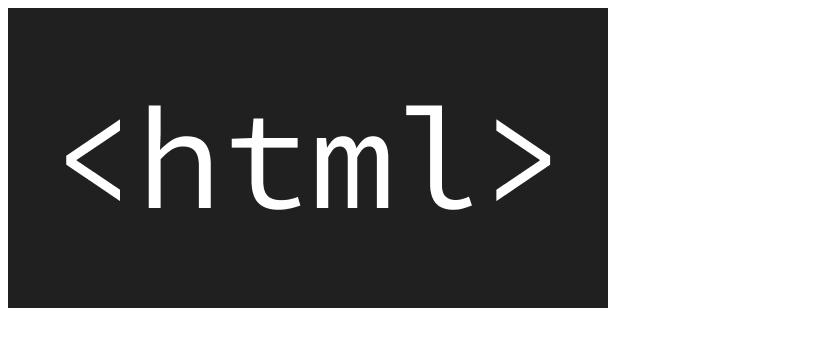
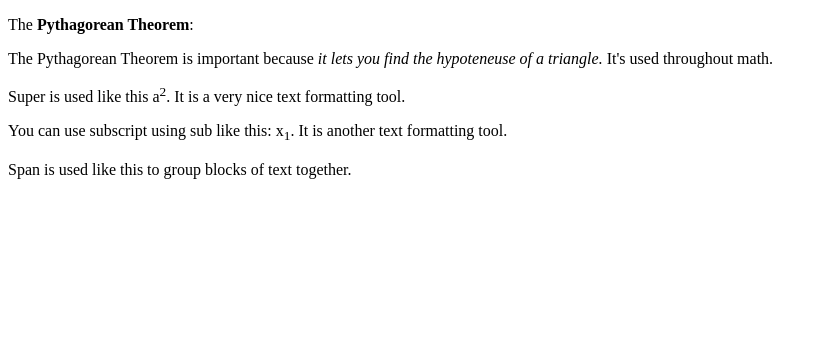
Before and after one commit to samofuture/front-end-edu, a plain HTML site: page HTML/index.html in a window 1280 px wide. Shown: the whole page, without its empty margins (0-827 px from the left). Drawn offline with Linux system fonts and the light colour scheme.

Commit message:
Exercise 4 Completed

```diff
--- a/HTML/index.html
+++ b/HTML/index.html
@@ -5,6 +5,20 @@
          <title>Hello, world!</title>
        </head>
        <body>
-         <img src="./html.png" alt="HTML" height="300" width="600">
+         <p>
+          The <strong>Pythagorean Theorem</strong>:
+         </p>
+         <p>
+          The Pythagorean Theorem is important because <em> it lets you find the hypoteneuse of a triangle.</em> It's used throughout math.
+         </p>
+         <p>
+          Super is used like this a<sup>2</sup>. It is a very nice text formatting tool.
+         </p>
+         <p>
+          You can use subscript using sub like this: x<sub>1</sub>. It is another text formatting tool.
+         </p>
+         <p>
+          Span is used like <span> this to group blocks of text together</span>.
+         </p>
        </body>
      </html>
```
